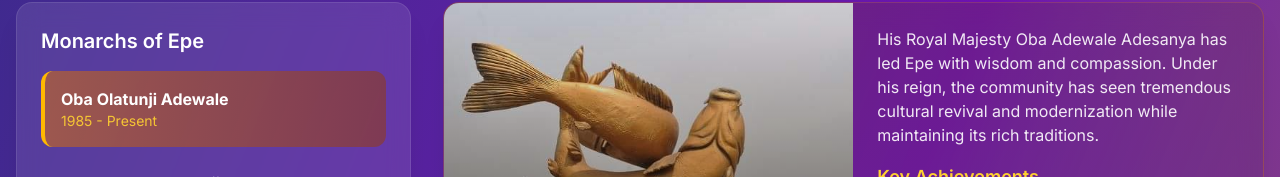
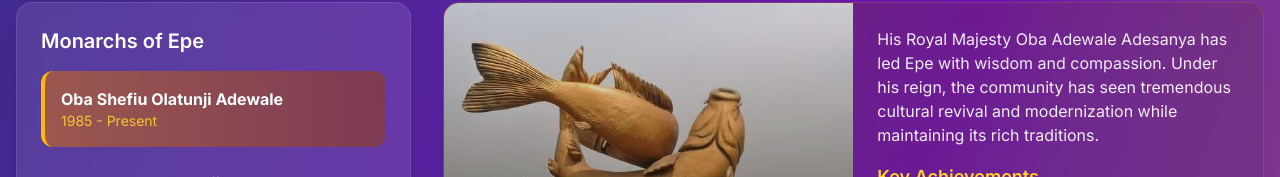
Before and after one commit to Sinfosecurity/ojudeoba-epe, a Next.js app: page /royal-heritage in a window 1280 px wide. Shown: the part 714-891 px from the top of the page. Built offline with nearby package versions, Linux system fonts and the light colour scheme.

Commit message:
Update royal lineage name for Oba Shefiu Olatunji Adewale

```diff
--- a/app/royal-heritage/page.tsx
+++ b/app/royal-heritage/page.tsx
@@ -13,7 +13,7 @@ interface ScrollRevealProps {
 const royalLineage = [
   {
     id: 1,
-    name: "Oba Olatunji Adewale",
+    name: "Oba Shefiu Olatunji Adewale",
     reign: "1985 - Present",
     title: "Oloja of Epe",
     image: "/epe-01.jpg",
```
